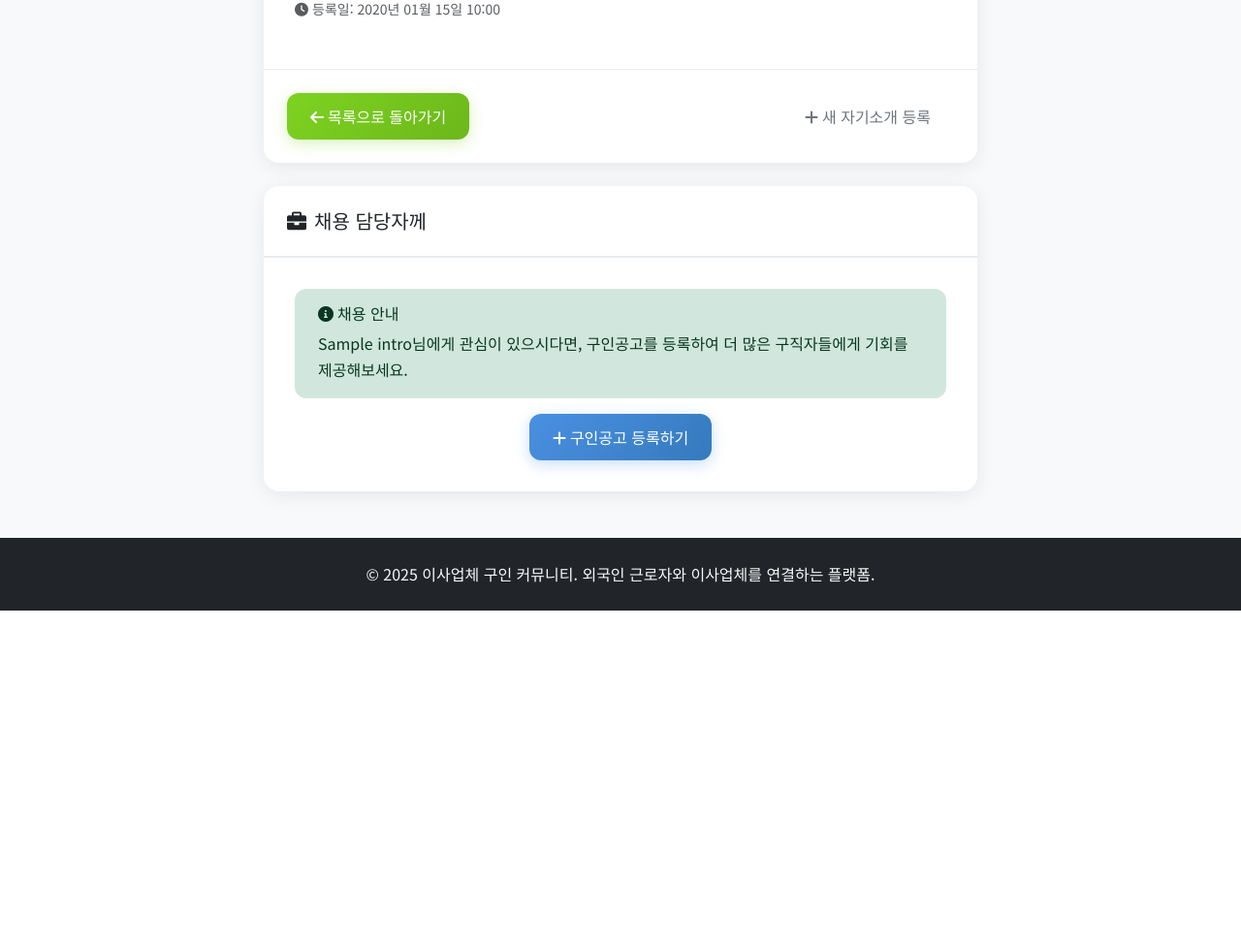
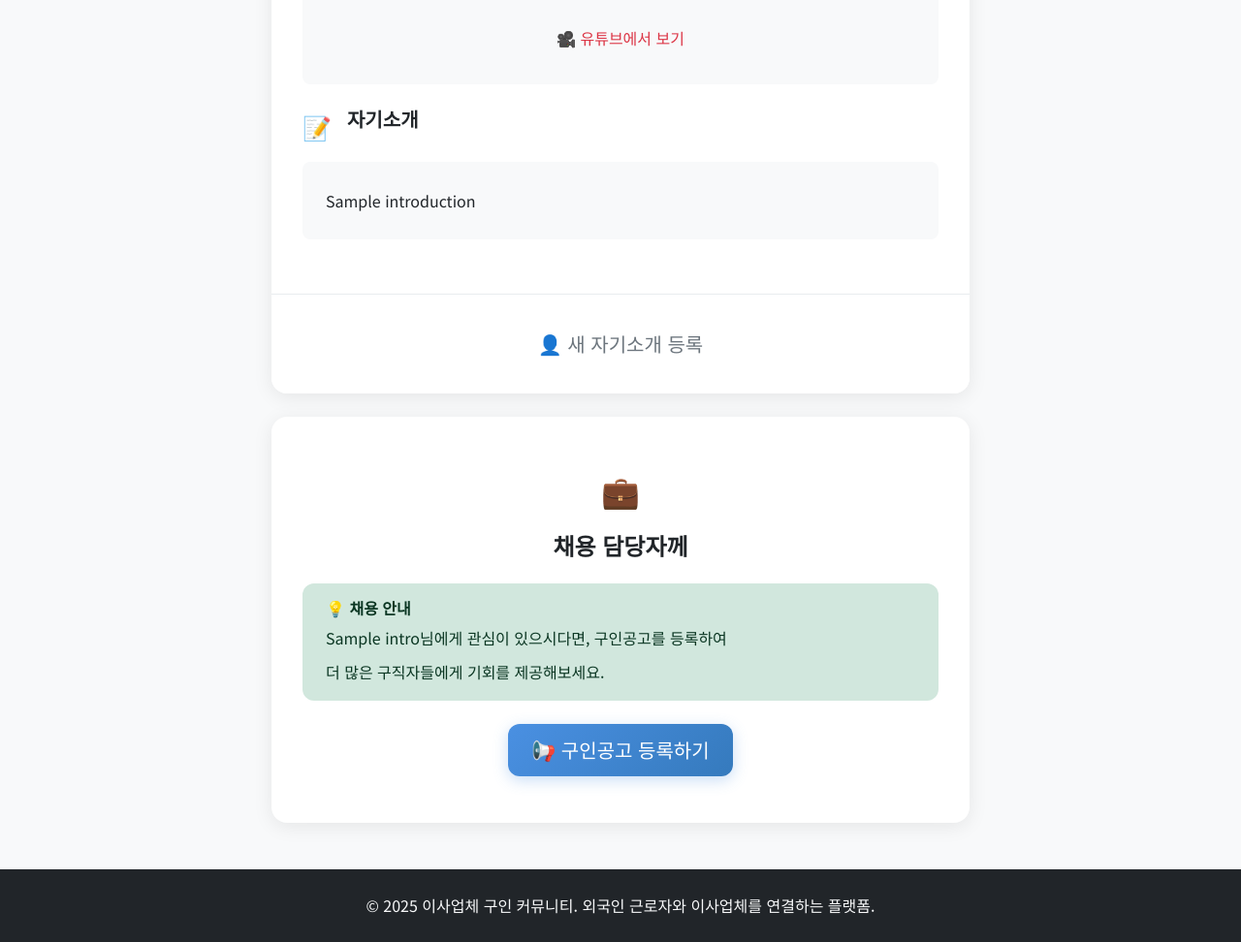
Before and after one commit to chunja07/MovingBridge, a Flask app: template templates/intro_view.html in a window 1280 px wide. Shown: the part 898-1870 px from the top of the page at 97% size. Before the commit the page ends 1528 px from the top, so only its background shows below. Run offline with Flask 3, Linux system fonts and the light colour scheme; the template is opened without the code that fills it: most values are stand-ins (such as "Sample title", 1, 10 or a date in 2020).

Commit message:
Modernize job postings and profiles to match the new design principles
Refactor templates 'intro_view.html' and 'job_view.html' to implement Bootstrap styling with soft UI elements, icons, and Korean text.

Replit-Commit-Author: Agent
Replit-Commit-Session-Id: 8dc711fc-0993-4390-8cb7-8ea67530e4a1
Replit-Commit-Screenshot-Url: https://storage.googleapis.com/screenshot-production-us-central1/f03fd319-b2ac-458b-ba6e-ce1261aad4c0/99514843-481b-4263-abe2-1bb35766230c.jpg

```diff
--- a/templates/intro_view.html
+++ b/templates/intro_view.html
@@ -3,42 +3,72 @@
 {% block title %}{{ intro.name }}님의 자기소개{% endblock %}
 
 {% block content %}
+<div class="container">
     <div class="row justify-content-center">
-    <div class="col-md-8">
+        <div class="col-lg-8">
+            <div class="text-center mb-4">
+                <a href="{{ url_for('index') }}" class="btn btn-outline-secondary mb-3">
+                    ← 목록으로 돌아가기
+                </a>
+            </div>
+
             <div class="card">
                 <div class="card-header">
                     <div class="d-flex justify-content-between align-items-start">
                         <div>
-                        <h2 class="card-title mb-1">{{ intro.name }}님의 자기소개</h2>
-                        <h5 class="text-muted mb-0">
-                            <i class="fas fa-flag me-1"></i>{{ intro.nationality }}
-                        </h5>
+                            <div class="d-flex align-items-center mb-3">
+                                <span class="icon-large me-3">👤</span>
+                                <div>
+                                    <h1 class="fw-bold mb-1">{{ intro.name }}님</h1>
+                                    <h4 class="text-muted mb-0">🌍 {{ intro.nationality }}</h4>
                                 </div>
-                    <span class="badge bg-secondary">자기소개</span>
+                            </div>
+                        </div>
+                        <span class="badge bg-secondary fs-6">자기소개</span>
                     </div>
                 </div>
             <div class="card-body">
-                <div class="mb-4">
-                    <h5><i class="fas fa-language me-2"></i>구사 가능한 언어</h5>
-                    <p class="ms-4">{{ intro.languages }}</p>
+                <div class="row mb-4">
+                    <div class="col-md-6">
+                        <div class="d-flex align-items-center mb-3">
+                            <span class="fs-4 me-3">💬</span>
+                            <div>
+                                <h5 class="mb-1 fw-semibold">구사 가능한 언어</h5>
+                                <p class="mb-0 fs-5">{{ intro.languages }}</p>
+                            </div>
+                        </div>
+                    </div>
+                    <div class="col-md-6">
+                        <div class="d-flex align-items-center mb-3">
+                            <span class="fs-4 me-3">🕒</span>
+                            <div>
+                                <h5 class="mb-1 fw-semibold">등록일</h5>
+                                <p class="mb-0 text-muted">{{ intro.timestamp|datetime }}</p>
+                            </div>
+                        </div>
+                    </div>
                 </div>
 
                 {% if intro.youtube_link %}
                 <div class="mb-4">
-                    <h5><i class="fab fa-youtube me-2"></i>소개 영상</h5>
-                    <div class="ms-4">
-                        <div class="ratio ratio-16x9">
+                    <div class="d-flex align-items-start mb-3">
+                        <span class="fs-4 me-3">🎥</span>
+                        <h5 class="fw-semibold">소개 영상</h5>
+                    </div>
+                    <div class="bg-light p-4 rounded-3">
+                        <div class="ratio ratio-16x9 mb-3">
                             {% set video_id = intro.youtube_link.split('v=')[1].split('&')[0] if 'v=' in intro.youtube_link else intro.youtube_link.split('/')[-1] %}
                             <iframe src="https://www.youtube.com/embed/{{ video_id }}"
                                     title="YouTube video player"
                                     frameborder="0"
                                     allow="accelerometer; autoplay; clipboard-write; encrypted-media; gyroscope; picture-in-picture"
-                                    allowfullscreen>
+                                    allowfullscreen
+                                    class="rounded-3">
                             </iframe>
                         </div>
-                        <div class="mt-2">
-                            <a href="{{ intro.youtube_link }}" target="_blank" class="btn btn-sm btn-outline-danger">
-                                <i class="fab fa-youtube me-1"></i>유튜브에서 보기
+                        <div class="text-center">
+                            <a href="{{ intro.youtube_link }}" target="_blank" class="btn btn-outline-danger">
+                                🎥 유튜브에서 보기
                             </a>
                         </div>
                     </div>
@@ -46,56 +76,39 @@
                 {% endif %}
 
                 <div class="mb-4">
-                    <h5><i class="fas fa-file-text me-2"></i>자기소개</h5>
-                    <div class="ms-4">
-                        <p style="white-space: pre-line;">{{ intro.introduction }}</p>
+                    <div class="d-flex align-items-start mb-3">
+                        <span class="fs-4 me-3">📝</span>
+                        <h5 class="fw-semibold">자기소개</h5>
                     </div>
+                    <div class="bg-light p-4 rounded-3">
+                        <p class="mb-0 lh-lg" style="white-space: pre-line;">{{ intro.introduction }}</p>
                     </div>
-
-                <div class="mb-3">
-                    <small class="text-muted">
-                        <i class="fas fa-clock me-1"></i>등록일: {{ intro.timestamp|datetime }}
-                    </small>
                 </div>
             </div>
             <div class="card-footer">
-                <div class="d-flex justify-content-between align-items-center">
-                    <a href="{{ url_for('index') }}" class="btn btn-secondary">
-                        <i class="fas fa-arrow-left me-1"></i>목록으로 돌아가기
+                <div class="d-flex justify-content-center gap-3">
+                    <a href="{{ url_for('intro_new') }}" class="btn btn-outline-secondary btn-lg">
+                        👤 새 자기소개 등록
                     </a>
-                    <div>
-                        <a href="{{ url_for('intro_new') }}" class="btn btn-outline-secondary">
-                            <i class="fas fa-plus me-1"></i>새 자기소개 등록
-                        </a>
-                    </div>
                 </div>
             </div>
         </div>
 
         <!-- Contact Information Card -->
         <div class="card mt-4">
-            <div class="card-header">
-                <h5 class="card-title mb-0">
-                    <i class="fas fa-briefcase me-2"></i>채용 담당자께
-                </h5>
+            <div class="card-body text-center py-5">
+                <div class="icon-large mb-3">💼</div>
+                <h4 class="fw-bold mb-4">채용 담당자께</h4>
+                <div class="alert alert-success text-start mb-4">
+                    <h6 class="alert-heading fw-semibold">💡 채용 안내</h6>
+                    <p class="mb-2">{{ intro.name }}님에게 관심이 있으시다면, 구인공고를 등록하여</p>
+                    <p class="mb-0">더 많은 구직자들에게 기회를 제공해보세요.</p>
                 </div>
-            <div class="card-body">
-                <div class="alert alert-success">
-                    <h6 class="alert-heading">
-                        <i class="fas fa-info-circle me-1"></i>채용 안내
-                    </h6>
-                    <p class="mb-0">
-                        {{ intro.name }}님에게 관심이 있으시다면, 구인공고를 등록하여
-                        더 많은 구직자들에게 기회를 제공해보세요.
-                    </p>
-                </div>
-                <div class="text-center">
-                    <a href="{{ url_for('job_new') }}" class="btn btn-primary">
-                        <i class="fas fa-plus me-1"></i>구인공고 등록하기
+                <a href="{{ url_for('job_new') }}" class="btn btn-primary btn-lg">
+                    📢 구인공고 등록하기
                 </a>
             </div>
         </div>
     </div>
 </div>
-</div>
 {% endblock %}
```
Also changed, not shown: templates/job_view.html (+52 -43 lines). Lines whose indentation alone changed are shown as unchanged.
